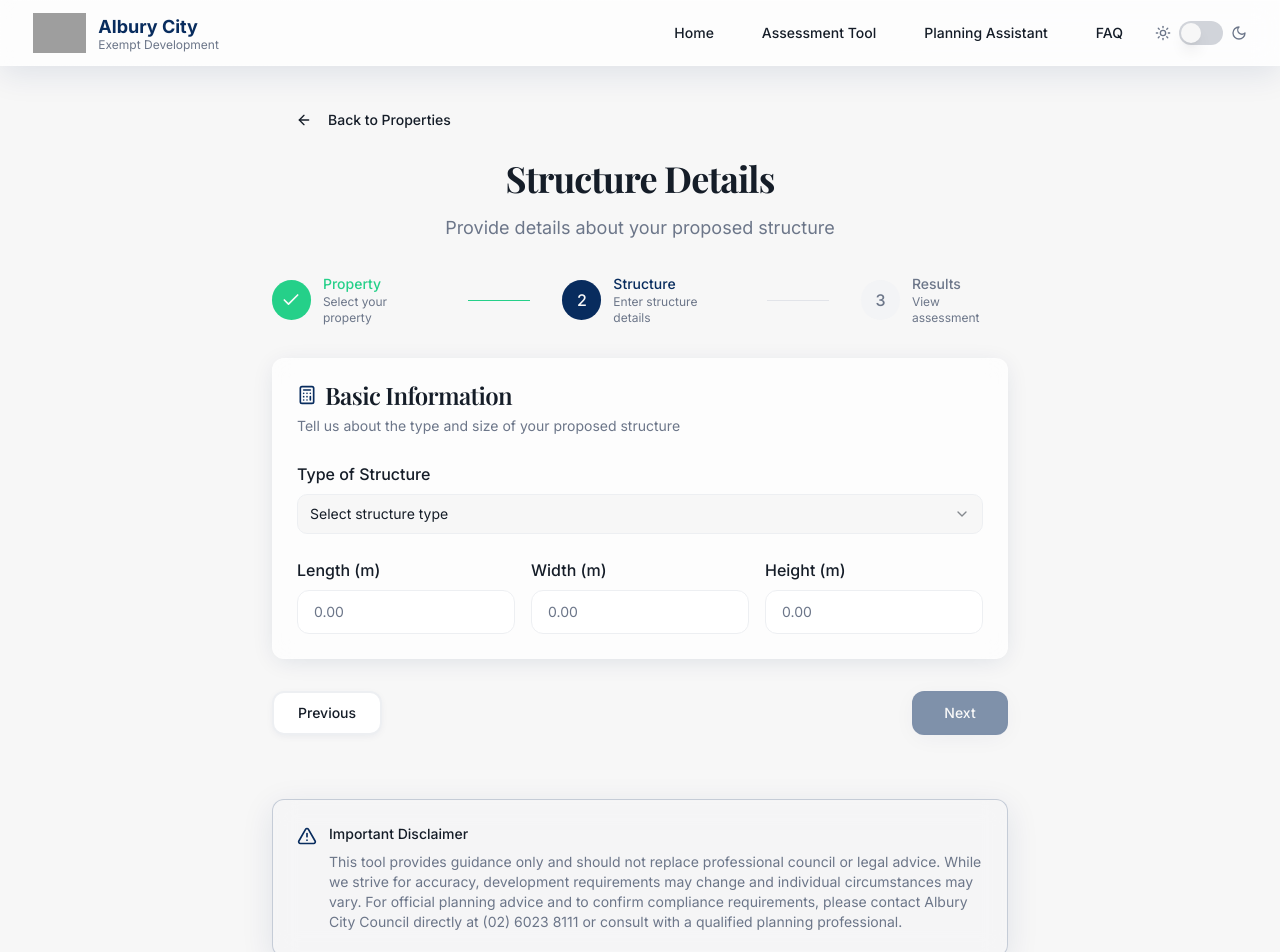
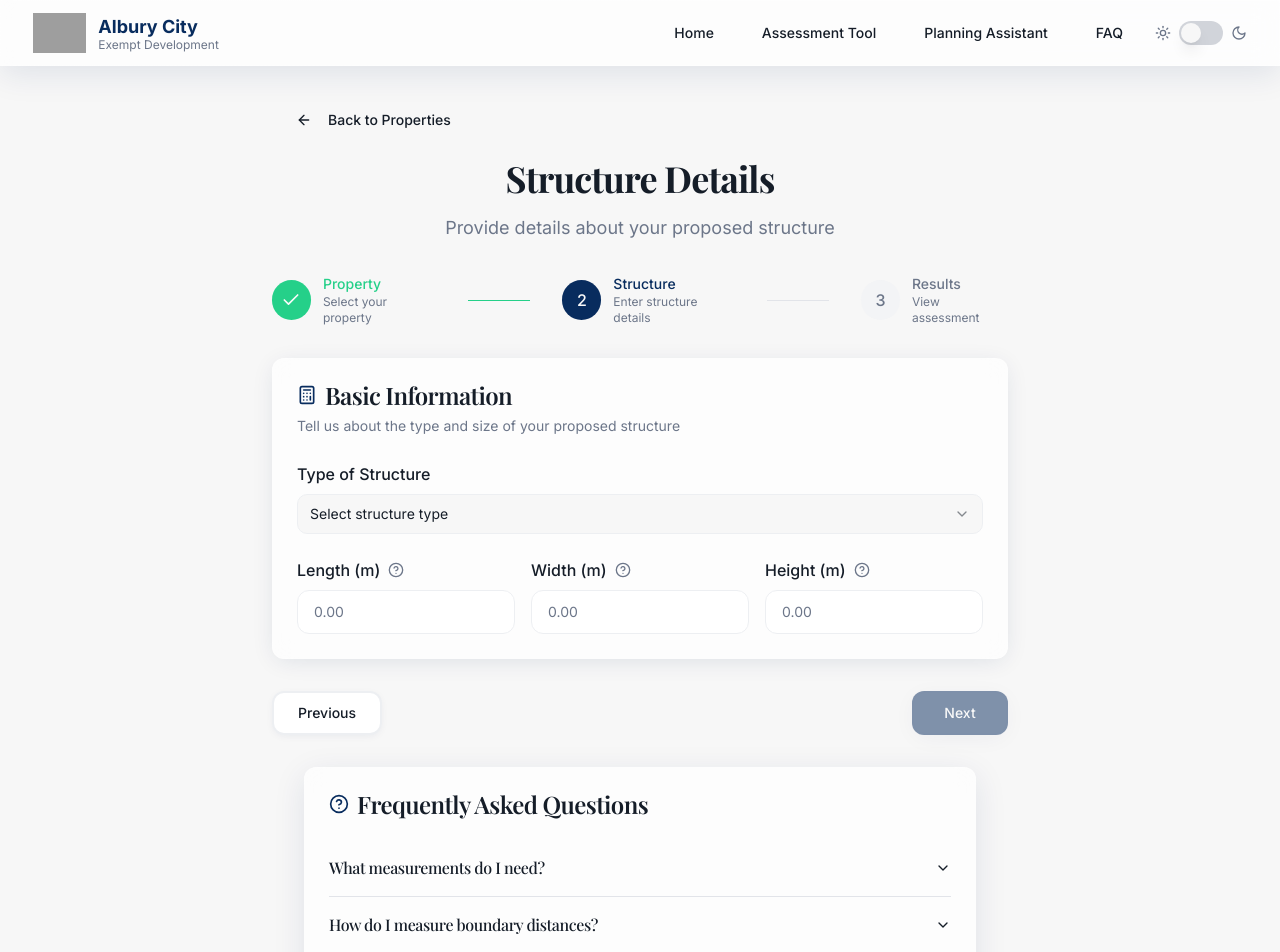
Before and after one commit to xb4rn3y/albury_city_exempt_development_tool, a React (Vite) app: page /structure/1 in a window 1280 px wide. Shown: the top 952 px of the page. Built offline with nearby package versions, Linux system fonts and the light colour scheme; grey boxes are pictures that could not be loaded.

Commit message:
Update StructureInput.tsx

```diff
--- a/src/pages/StructureInput.tsx
+++ b/src/pages/StructureInput.tsx
@@ -8,6 +8,8 @@ import { Select, SelectContent, SelectItem, SelectTrigger, SelectValue } from "@
 import { Progress } from "@/components/ui/progress";
 import { ArrowLeft, Calculator, CheckCircle, Check } from "lucide-react";
 import Disclaimer from "@/components/Disclaimer";
+import { InlineHelp } from "@/components/InlineHelp";
+import { FAQSection } from "@/components/FAQSection";
 
 interface FormData {
   structureType: string;
@@ -34,6 +36,21 @@ const StructureInput = () => {
     rearBoundary: "",
     additionalRequirements: {}
   });
+
+  const structureFAQs = [
+    {
+      question: "What measurements do I need?",
+      answer: "You'll need the length, width, and height of your proposed structure in metres, plus distances from each property boundary."
+    },
+    {
+      question: "How do I measure boundary distances?",
+      answer: "Measure from the closest point of your proposed structure to each property boundary line. Use metres as the unit of measurement."
+    },
+    {
+      question: "What if my measurements aren't exact?",
+      answer: "Try to be as accurate as possible. If unsure, it's better to use slightly larger dimensions to ensure compliance."
+    }
+  ];
 
   const totalSteps = 3;
   const progress = (currentStep / totalSteps) * 100;
@@ -175,39 +192,49 @@ const StructureInput = () => {
 
             <div className="grid md:grid-cols-3 gap-4">
               <div>
-                <Label htmlFor="length" className="text-base font-medium">
+                <Label htmlFor="length" className="text-base font-medium flex items-center gap-2">
                   Length (m)
+                  <InlineHelp content="The longest side of your structure in metres" />
                 </Label>
                 <Input
                   id="length"
                   type="number"
                   placeholder="0.00"
+                  min="0"
+                  step="0.1"
                   value={formData.length}
                   onChange={(e) => handleInputChange('length', e.target.value)}
                   className="mt-2"
                 />
               </div>
               <div>
-                <Label htmlFor="width" className="text-base font-medium">
+                <Label htmlFor="width" className="text-base font-medium flex items-center gap-2">
                   Width (m)
+                  <InlineHelp content="The shorter side of your structure in metres" />
                 </Label>
                 <Input
                   id="width"
                   type="number"
                   placeholder="0.00"
+                  min="0"
+                  step="0.1"
                   value={formData.width}
                   onChange={(e) => handleInputChange('width', e.target.value)}
                   className="mt-2"
                 />
               </div>
               <div>
-                <Label htmlFor="height" className="text-base font-medium">
+                <Label htmlFor="height" className="text-base font-medium flex items-center gap-2">
                   Height (m)
+                  <InlineHelp content="Maximum height of your structure from ground to highest point (typically 3.0m limit)" />
                 </Label>
                 <Input
                   id="height"
                   type="number"
                   placeholder="0.00"
+                  min="0"
+                  step="0.1"
+                  max="3.0"
                   value={formData.height}
                   onChange={(e) => handleInputChange('height', e.target.value)}
                   className="mt-2"
@@ -229,39 +256,48 @@ const StructureInput = () => {
 
             <div className="grid md:grid-cols-3 gap-4">
               <div>
-                <Label htmlFor="frontBoundary" className="text-base font-medium">
+                <Label htmlFor="frontBoundary" className="text-base font-medium flex items-center gap-2">
                   Front Boundary (m)
+                  <InlineHelp content="Distance from structure to front property line (typically ≥0.9m)" />
                 </Label>
                 <Input
                   id="frontBoundary"
                   type="number"
                   placeholder="0.00"
+                  min="0"
+                  step="0.1"
                   value={formData.frontBoundary}
                   onChange={(e) => handleInputChange('frontBoundary', e.target.value)}
                   className="mt-2"
                 />
               </div>
               <div>
-                <Label htmlFor="sideBoundary" className="text-base font-medium">
+                <Label htmlFor="sideBoundary" className="text-base font-medium flex items-center gap-2">
                   Side Boundary (m)
+                  <InlineHelp content="Distance from structure to side property line (typically ≥0.9m)" />
                 </Label>
                 <Input
                   id="sideBoundary"
                   type="number"
                   placeholder="0.00"
+                  min="0"
+                  step="0.1"
                   value={formData.sideBoundary}
                   onChange={(e) => handleInputChange('sideBoundary', e.target.value)}
                   className="mt-2"
                 />
               </div>
               <div>
-                <Label htmlFor="rearBoundary" className="text-base font-medium">
+                <Label htmlFor="rearBoundary" className="text-base font-medium flex items-center gap-2">
                   Rear Boundary (m)
+                  <InlineHelp content="Distance from structure to rear property line (typically ≥0.9m)" />
                 </Label>
                 <Input
                   id="rearBoundary"
                   type="number"
                   placeholder="0.00"
+                  min="0"
+                  step="0.1"
                   value={formData.rearBoundary}
                   onChange={(e) => handleInputChange('rearBoundary', e.target.value)}
                   className="mt-2"
@@ -447,6 +483,8 @@ const StructureInput = () => {
           )}
         </div>
 
+        <FAQSection faqs={structureFAQs} className="max-w-2xl mx-auto mt-8" />
+
         <Disclaimer />
       </div>
     </div>
```
